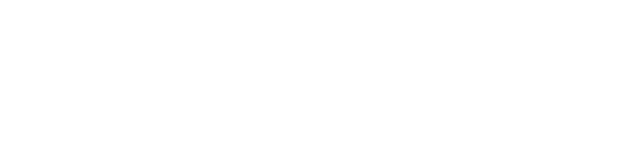
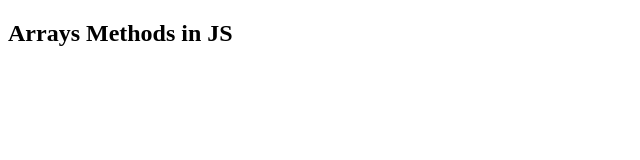
Before and after one commit to BableshAAzad/JavaScriptJspider_NithiyaShreeMam, a plain HTML site: page Arrays/ArraysMethods.html in a window 1280 px wide. Shown: the whole page, without its empty margins (0-640 px from the left). Drawn offline with Linux system fonts and the light colour scheme.

Commit message:
Arrays Methos in js

```diff
--- a/Arrays/ArraysMethods.html
+++ b/Arrays/ArraysMethods.html
@@ -6,6 +6,7 @@
     <title>Arrays Demo</title>
 </head>
 <body>
+    <h2>Arrays Methods in JS</h2>
     <script src="arr.js"></script>
 </body>
 </html>
```
